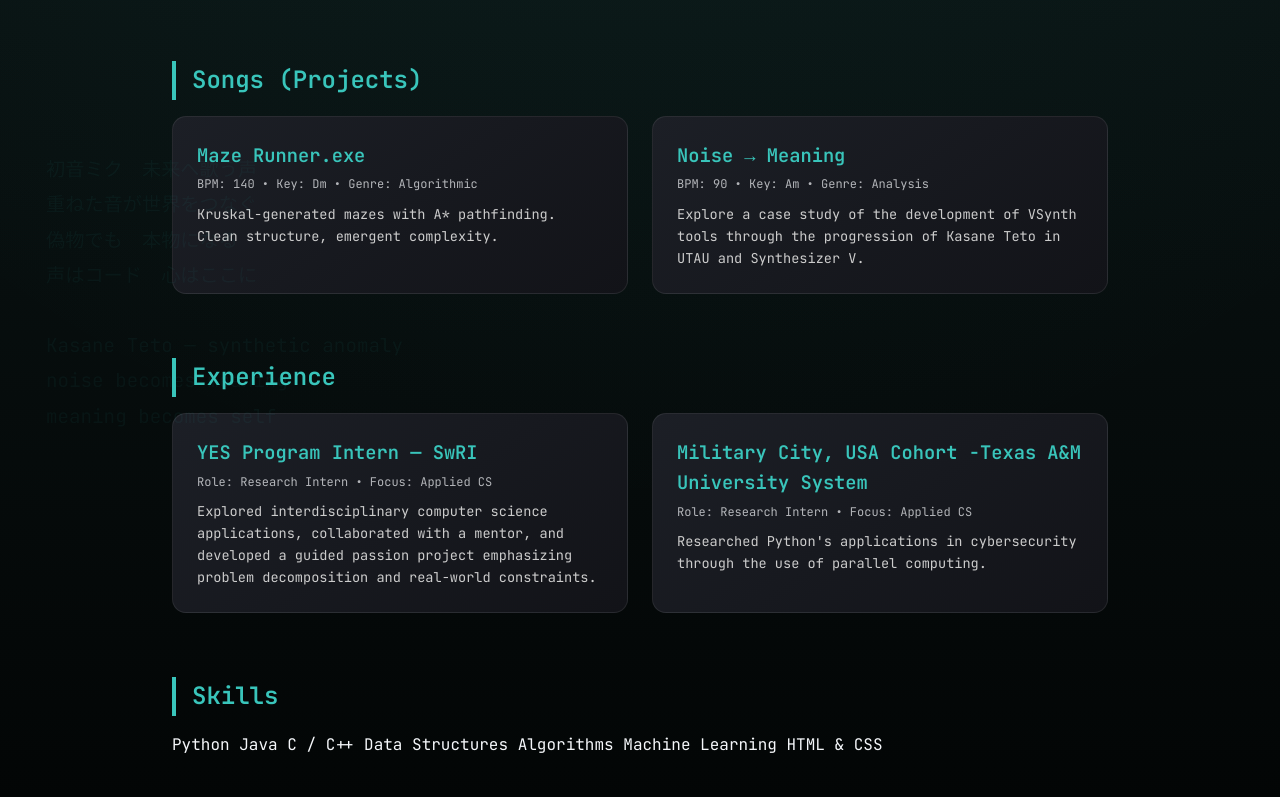
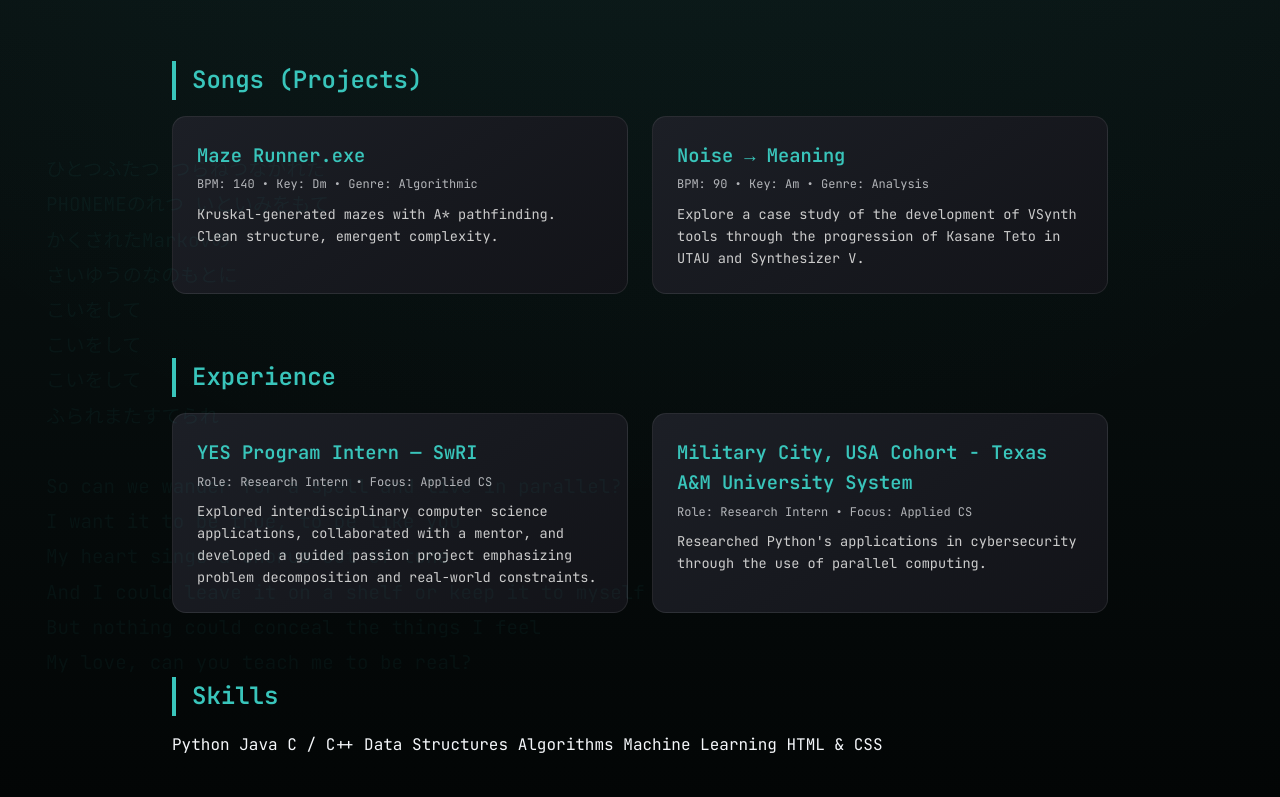
Before and after one commit to mikuv-chain/website, a plain HTML site: page docs/index.html in a window 1280 px wide. Shown: the part 583-1380 px from the top of the page. Drawn offline with Linux system fonts and the light colour scheme.

Commit message:
Update lyrics and fix formatting in index.html

```diff
--- a/docs/index.html
+++ b/docs/index.html
@@ -134,14 +134,21 @@
 </head>
 <body class="miku">
   <div class="lyrics-bg">
-    初音ミク　未来へ歌う声
-    重ねた音が世界をつなぐ
-    偽物でも　本物になる
-    声はコード　心はここに
+    ひとつふたつ つらねつながれた
+    PHONEMEのれつ いといみをもて
+    かくされたMarkovの
+    さいゆうのなのもとに
+    こいをして
+    こいをして
+    こいをして
+    ふられまたすてられ
 
-    Kasane Teto — synthetic anomaly
-    noise becomes meaning
-    meaning becomes self
+    So can we wander for a spell and live in parallel?
+    I want it to be true, to be like you
+    My heart sings a chorus out of tune
+    And I could leave it on a shelf or keep it to myself
+    But nothing could conceal the things I feel
+    My love, can you teach me to be real?
   </div>
   <header>
     <div class="miku-bars"></div>
@@ -149,8 +156,8 @@
     <p>Computer Science • Algorithms • Creative Systems</p>
     <nav>
       <a href="#about">About</a>
+      <a href="#songs">Songs</a>
       <a href="#experience">Experience</a>
-      <a href="#songs">Songs</a>
       <a href="#skills">Skills</a>
       <a href="#contact">Contact</a>
     </nav>
@@ -195,7 +202,7 @@
         <p>Explored interdisciplinary computer science applications, collaborated with a mentor, and developed a guided passion project emphasizing problem decomposition and real-world constraints.</p>
       </div>
       <div class="song">
-        <h3>Military City, USA Cohort -Texas A&M University System</h3>
+        <h3>Military City, USA Cohort - Texas A&M University System</h3>
         <div class="meta">Role: Research Intern • Focus: Applied CS</div>
         <p>Researched Python's applications in cybersecurity through the use of parallel computing.</p>
       </div>
```
